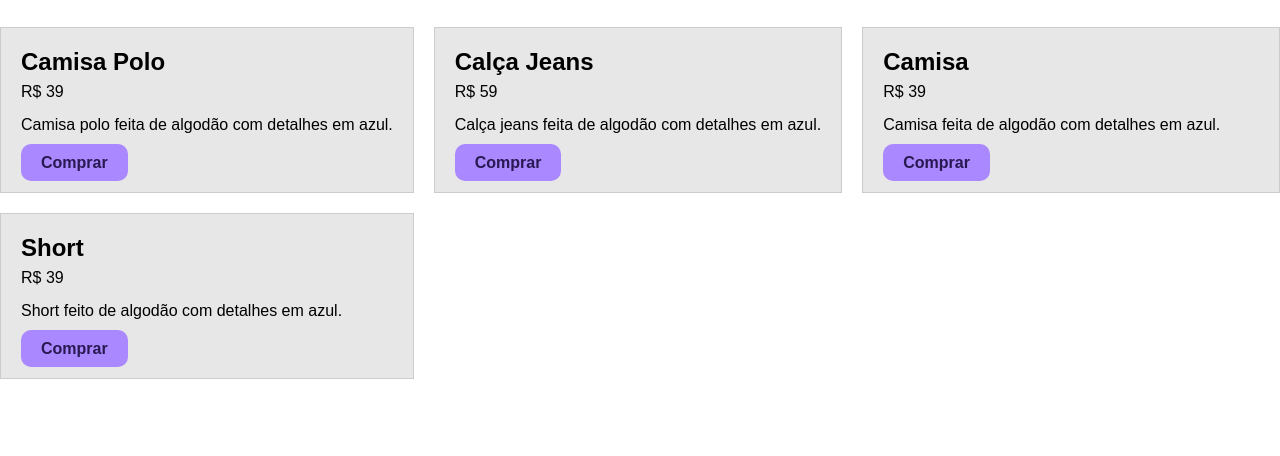
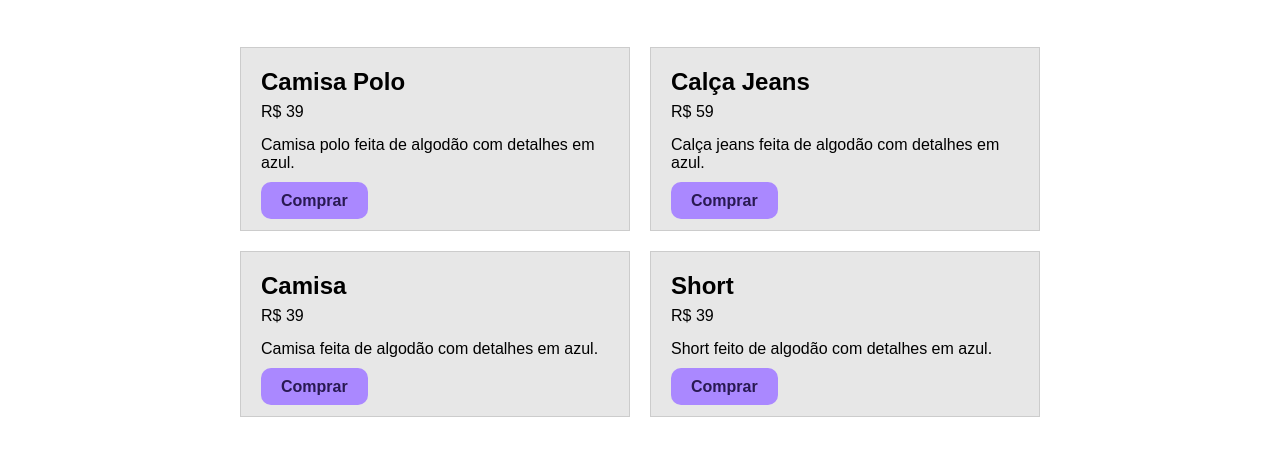
Before and after one commit to LuanGeremias/praticas-html-origamid, a plain HTML site: page grid/index.html in a window 1280 px wide. Shown: the part 70-526 px from the top of the page. Drawn offline with Linux system fonts and the light colour scheme.

Commit message:
exercitando grid

```diff
--- a/grid/style.css
+++ b/grid/style.css
@@ -10,10 +10,13 @@ h1 {
 }
 
 #conteiner-bloco {
-  display: grid;
-  grid-template-columns: auto auto 1fr;
+    display: grid;
+    grid-template-columns: 1fr 1fr ;
+    gap: 20px;
 
-  gap: 20px;
+    max-width: 800px;
+    padding: 20px;
+    margin: auto;
 }
 
 .bloco {
```
